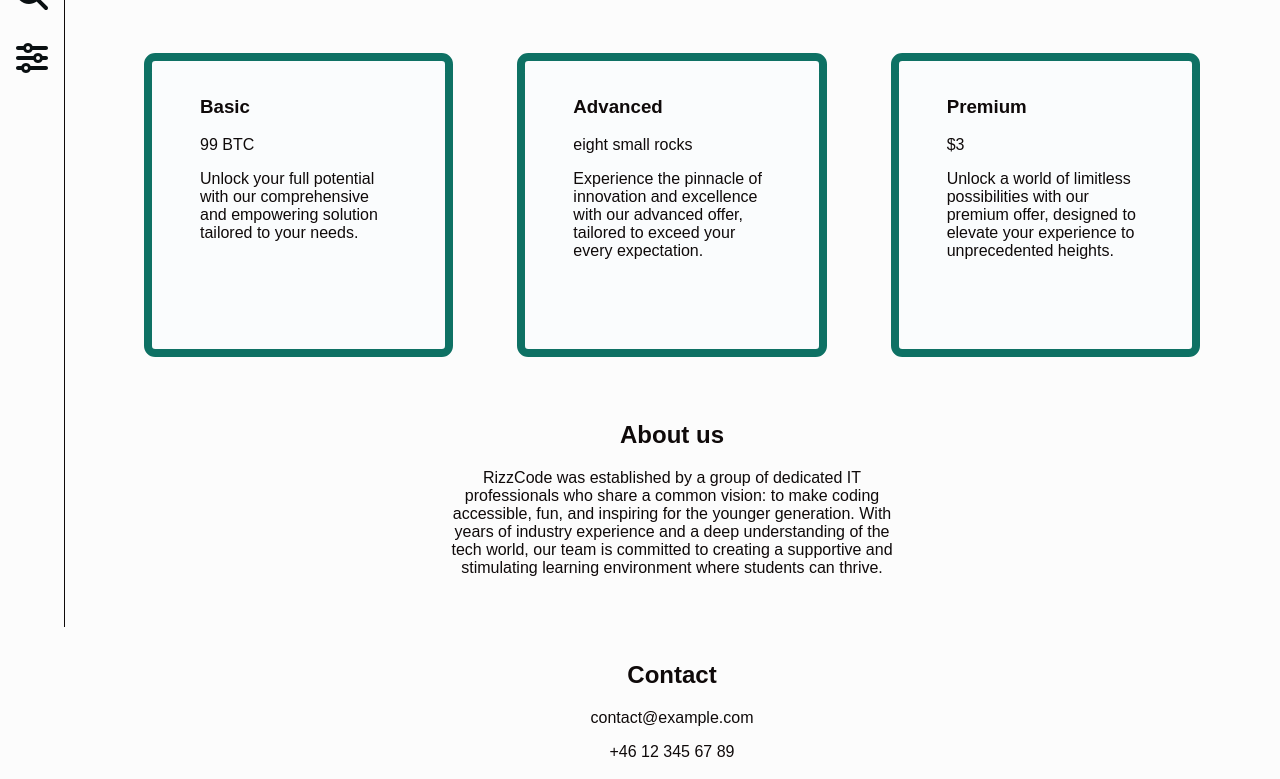
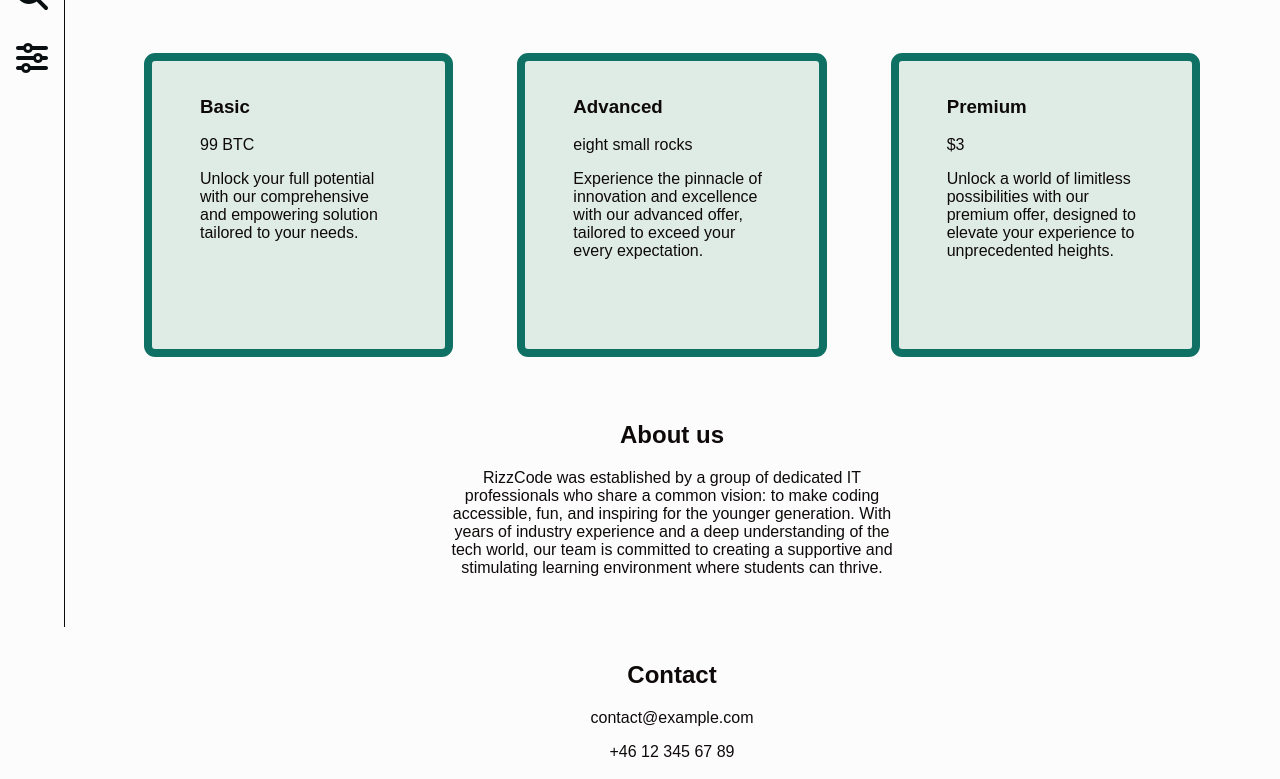
Before and after one commit to Melvinchr/Melvinchr.github.io, a plain HTML site: page index.html in a window 1280 px wide. Shown: the part 173-952 px from the top of the page. Drawn offline with Linux system fonts and the light colour scheme; a web font is replaced by a local one.

Commit message:
Change color of offer cards

```diff
--- a/style.css
+++ b/style.css
@@ -22,7 +22,7 @@
 :root {
     --text: #0f0a0a;
     --background: #fcfcfc;
-    --background-alt: #fafcfd;
+    --background-alt: #dfece5;
     --primary: #0e7164;
     --secondary: #b7cbb3;
     --accent: #96b6a4;
@@ -166,13 +166,13 @@ article {
     content: '';
     background: linear-gradient(45deg, var(--primary), var(--accent), var(--secondary), var(--accent), var(--primary));
     position: absolute;
-    top: -2px;
-    left: -2px;
+    top: -0.3em;
+    left: -0.3em;
     background-size: 400%;
     z-index: -1;
     filter: blur(0.2em);
-    width: calc(100% + 4px);
-    height: calc(100% + 4px);
+    width: calc(100% + 0.6em);
+    height: calc(100% + 0.6em);
     animation: glowing 20s linear infinite;
     opacity: 0;
     transition: opacity .3s ease-in-out;
@@ -181,10 +181,6 @@ article {
 
 .button:hover {
     border-color: transparent;
-}
-
-.button:active:after {
-    background: #00000055;
 }
 
 .button:hover:before {
@@ -219,7 +215,7 @@ footer {
 footer .text-container {
     width: 100%;
     text-align: center;
-    border-bottom: 0.5em dotted var(--text);
+    border-bottom: 0.5em dotted var(--primary);
     padding-bottom: 3em;
 }
 
```
